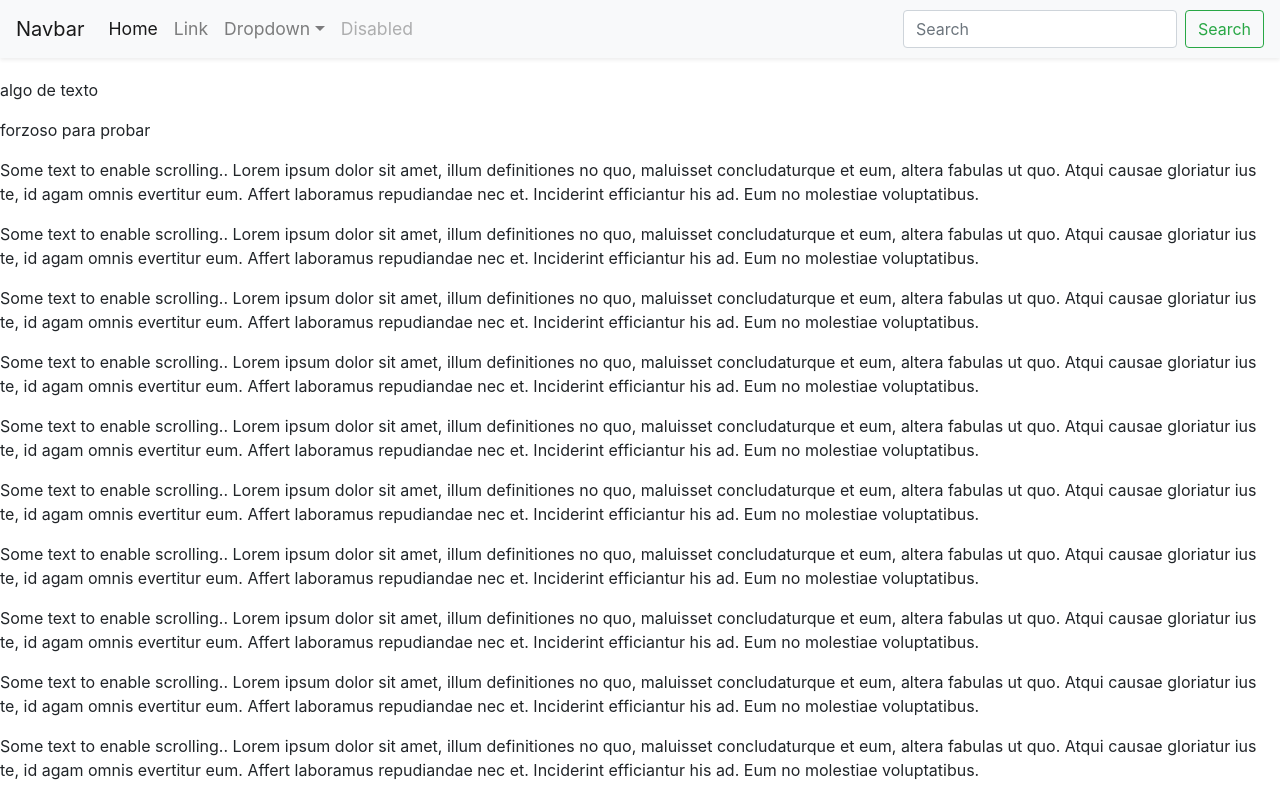
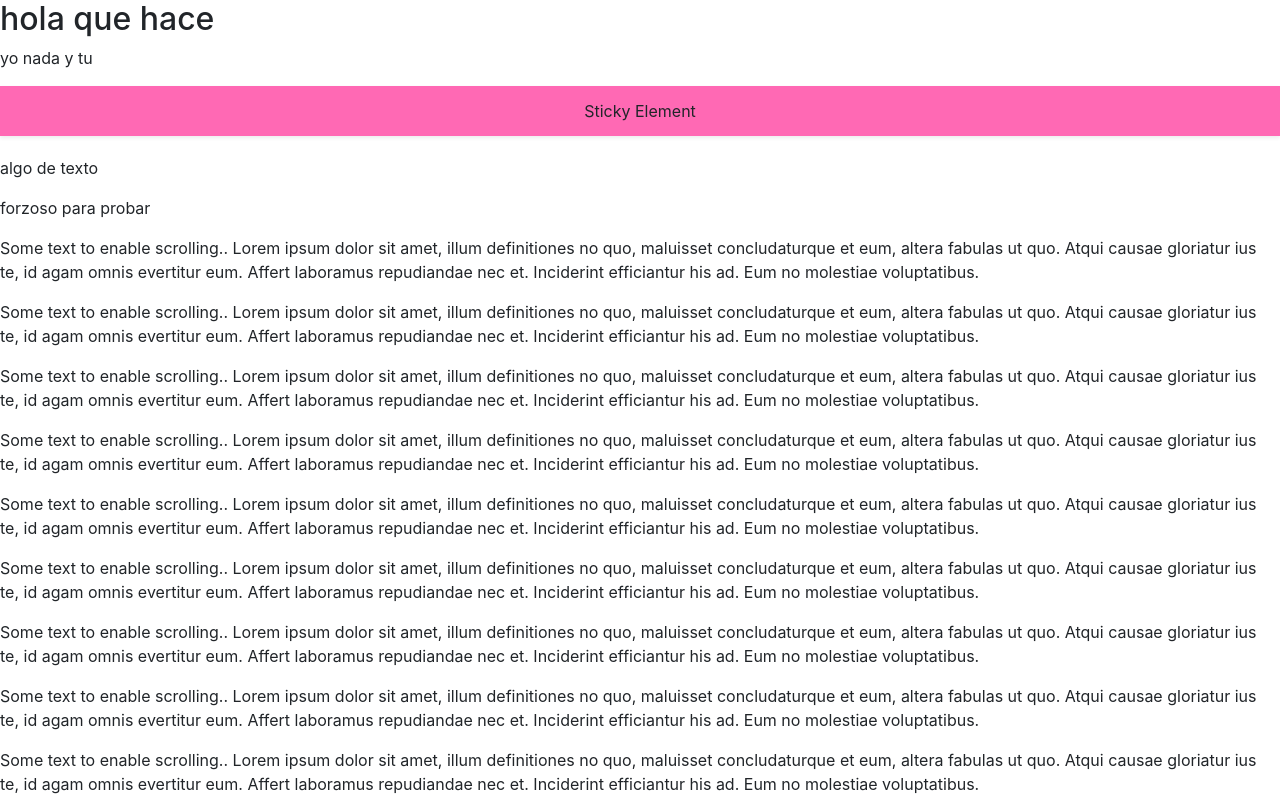
Before and after one commit to geraldani/react-utils, a React (Create React App) app: page / in a window 1280 px wide. Shown: the top 800 px of the page. Built offline with nearby package versions, Linux system fonts and the light colour scheme.

Commit message:
sticky element completly done

```diff
--- a/src/App.js
+++ b/src/App.js
@@ -1,11 +1,13 @@
 import React from 'react'
-import Header from './Pruebas/Header'
+import Header from './Pruebas/stickyElement'
 
 function App () {
   return (
     <>
+      <h2>hola que hace</h2>
+      <p>yo nada y tu</p>
       <Header />
-      <div style={{ height: '800px', paddingTop:'20px' }}>
+      <div style={{ paddingTop:'20px' }}>
         <p>algo de texto</p>
         <p>forzoso para probar</p>
         <p>Some text to enable scrolling.. Lorem ipsum dolor sit amet, illum definitiones no quo, maluisset
@@ -72,6 +74,7 @@ function App () {
           et eum, altera fabulas ut quo. Atqui causae gloriatur ius te, id agam omnis evertitur eum. Affert laboramus
           repudiandae nec et. Inciderint efficiantur his ad. Eum no molestiae voluptatibus.</p>
       </div>
+      <h2>hola mundo</h2>
     </>
   )
 }
--- /dev/null
+++ b/src/Components/Sticky/StickyElementHooks.js
@@ -0,0 +1,35 @@
+import React, { useState, useRef, useEffect } from 'react'
+import style from './styles'
+
+const StickyElementWithHooks = ({children}) => {
+  const [heightElement, setHeightElement] = useState(0)
+  const [spaceNextElement, setSpaceNextElement] = useState(0)
+  const header = useRef(null)
+
+  const handleScroll = (top = 0) => {
+    window.pageYOffset > top
+      ? header.current.classList.add('sticky')
+      : header.current.classList.remove('sticky')
+  }
+
+  useEffect(() => {
+    const nextElement = document.querySelector('#stickyContainer+*') //obtengo el elemento que le sigue al sticky
+    const elementStyle = getComputedStyle(nextElement) //obtengo los estilos de ese elemento
+    const space = parseInt(elementStyle.paddingTop) + parseInt(elementStyle.marginTop) //sumo el padding y el margin de ese elemento
+    const topHeader = header.current.offsetTop
+
+    setHeightElement(header.current.clientHeight)
+    setSpaceNextElement(space)
+    window.addEventListener('scroll', () => handleScroll(topHeader))
+
+    return window.removeEventListener('scroll', () => handleScroll())
+  }, [])
+
+  return (
+    <style.div id='stickyContainer' ref={header} {...{heightElement, spaceNextElement}} className='shadow'>
+      {children}
+    </style.div>
+  )
+}
+
+export default StickyElementWithHooks
--- a/src/Components/Sticky/StickyHeader.js
+++ /dev/null
@@ -1,45 +0,0 @@
-import React, { Component, createRef } from 'react'
-import style from './styles'
-
-class StickyHeader extends Component {
-  constructor (props) {
-    super(props)
-    this.header = createRef()
-    this.state = {
-      heightHeader: 0
-    }
-  }
-
-  scrollChange = (top = 0) => {
-    if(window.pageYOffset > top){
-      this.header.current.classList.add('sticky')
-      this.header.current.classList.remove('shadow')
-    }else{
-      this.header.current.classList.remove('sticky')
-      this.header.current.classList.add('shadow')
-    }
-  }
-
-  componentDidMount () {
-    console.log(this.header)
-    const topHeader = this.header.current.offsetTop
-    window.addEventListener('scroll', () => { this.scrollChange(topHeader) })
-    this.setState({
-      heightHeader: this.header.current.clientHeight
-    })
-  }
-
-  componentWillUnmount () {
-    window.removeEventListener('scroll', () => this.scrollChange());
-  }
-
-  render () {
-    return (
-      <style.header ref={this.header} height={this.state.heightHeader} className='shadow'>
-        {this.props.children}
-      </style.header>
-    )
-  }
-}
-
-export default StickyHeader
--- a/src/Components/Sticky/styles.js
+++ b/src/Components/Sticky/styles.js
@@ -1,8 +1,7 @@
 import styled from 'styled-components'
 
 const style = {
-  header: styled.header`
-    font-size: 1.1em;
+  div: styled.div`
     &.shadow{
       box-shadow: 0 0.125rem 0.25rem rgba(0, 0, 0, 0.075) !important;
     }
@@ -11,8 +10,8 @@ const style = {
       top: 0;
       width: 100%
     }
-    &.sticky + div {
-      padding-top: ${props => (props.height+20)+'px'}!important;
+    &.sticky + * {
+      padding-top: ${ ({ heightElement, spaceNextElement }) => (heightElement+spaceNextElement)+'px' }!important;
   }
 `
 }
--- a/src/Pruebas/Header.js
+++ /dev/null
@@ -1,46 +0,0 @@
-import React from 'react'
-import StickyHeader from '../Components/Sticky/StickyHeader'
-
-const Header = () => (
-  <StickyHeader>
-    <nav className="navbar navbar-expand-lg navbar-light bg-light">
-      <a className="navbar-brand" href="http://wwww.algo.com">Navbar</a>
-      <button className="navbar-toggler" type="button" data-toggle="collapse" data-target="#navbarSupportedContent"
-              aria-controls="navbarSupportedContent" aria-expanded="false" aria-label="Toggle navigation">
-        <span className="navbar-toggler-icon"/>
-      </button>
-
-      <div className="collapse navbar-collapse" id="navbarSupportedContent">
-        <ul className="navbar-nav mr-auto">
-          <li className="nav-item active">
-            <a className="nav-link" href="http://wwww.algo.com">Home <span className="sr-only">(current)</span></a>
-          </li>
-          <li className="nav-item">
-            <a className="nav-link" href="http://wwww.algo.com">Link</a>
-          </li>
-          <li className="nav-item dropdown">
-            <a className="nav-link dropdown-toggle" href="http://wwww.algo.com" id="navbarDropdown" role="button" data-toggle="dropdown"
-               aria-haspopup="true" aria-expanded="false">
-              Dropdown
-            </a>
-            <div className="dropdown-menu" aria-labelledby="navbarDropdown">
-              <a className="dropdown-item" href="http://wwww.algo.com">Action</a>
-              <a className="dropdown-item" href="http://wwww.algo.com">Another action</a>
-              <div className="dropdown-divider"/>
-              <a className="dropdown-item" href="http://wwww.algo.com">Something else here</a>
-            </div>
-          </li>
-          <li className="nav-item">
-            <a className="nav-link disabled" href="http://wwww.algo.com" tabIndex="-1" aria-disabled="true">Disabled</a>
-          </li>
-        </ul>
-        <form className="form-inline my-2 my-lg-0">
-          <input className="form-control mr-sm-2" type="search" placeholder="Search" aria-label="Search" />
-            <button className="btn btn-outline-success my-2 my-sm-0" type="submit">Search</button>
-        </form>
-      </div>
-    </nav>
-  </StickyHeader>
-)
-
-export default Header
--- /dev/null
+++ b/src/Pruebas/stickyElement.js
@@ -0,0 +1,21 @@
+import React from 'react'
+import StickyElementWithHooks from '../Components/Sticky/StickyElementHooks'
+
+const Header = () => (
+  <StickyElementWithHooks>
+    <div style={{
+      height: '50px',
+      width: '100%',
+      backgroundColor: 'hotpink',
+      display: 'flex',
+      justifyContent: 'center',
+      alignItems: 'center',
+      paddingTop: '10px',
+      paddingBottom: '10px',
+    }}>
+      Sticky Element
+    </div>
+  </StickyElementWithHooks>
+)
+
+export default Header
```
Also changed, not shown: src/Components/Sticky/StickyElement.js (added, +52 -0 lines).
